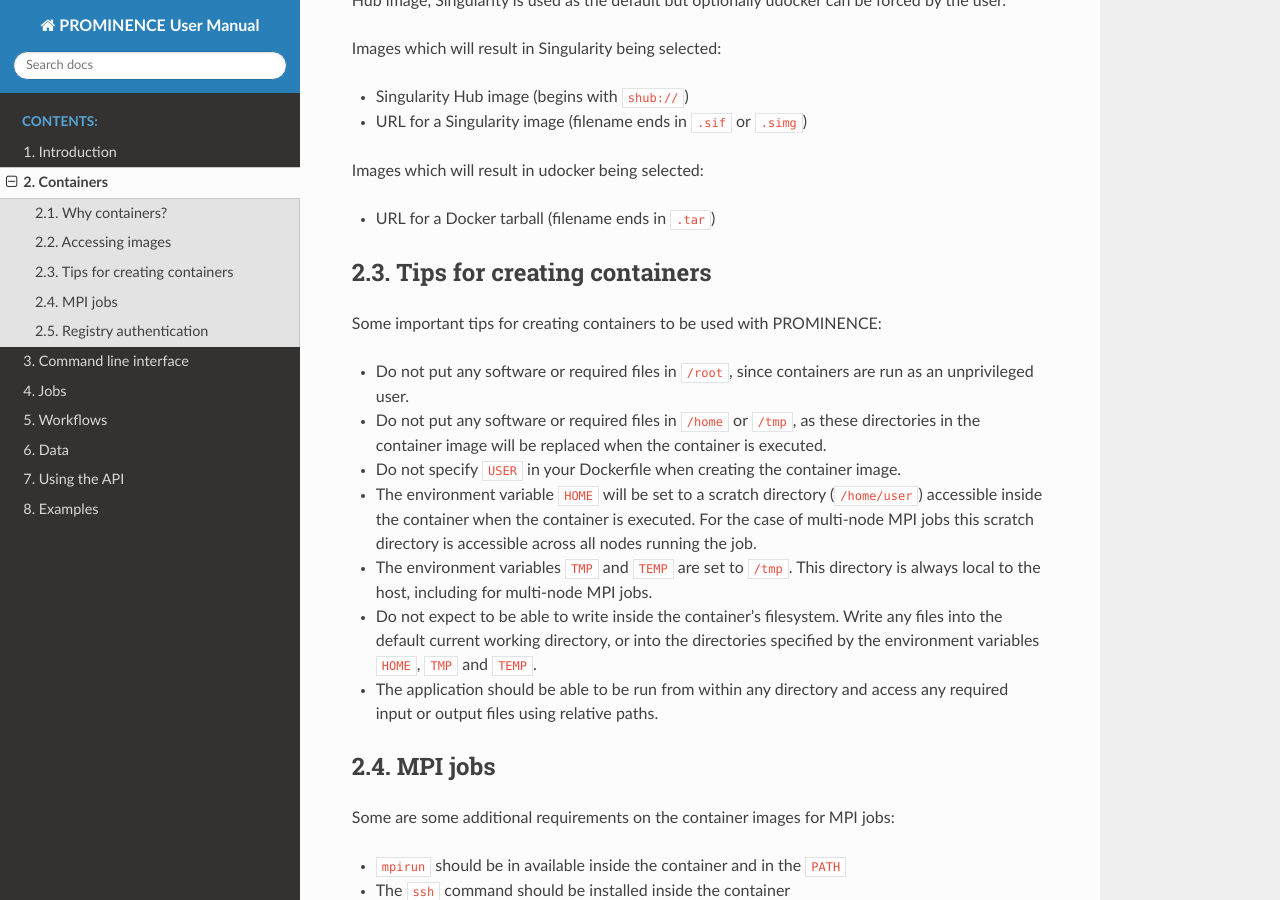
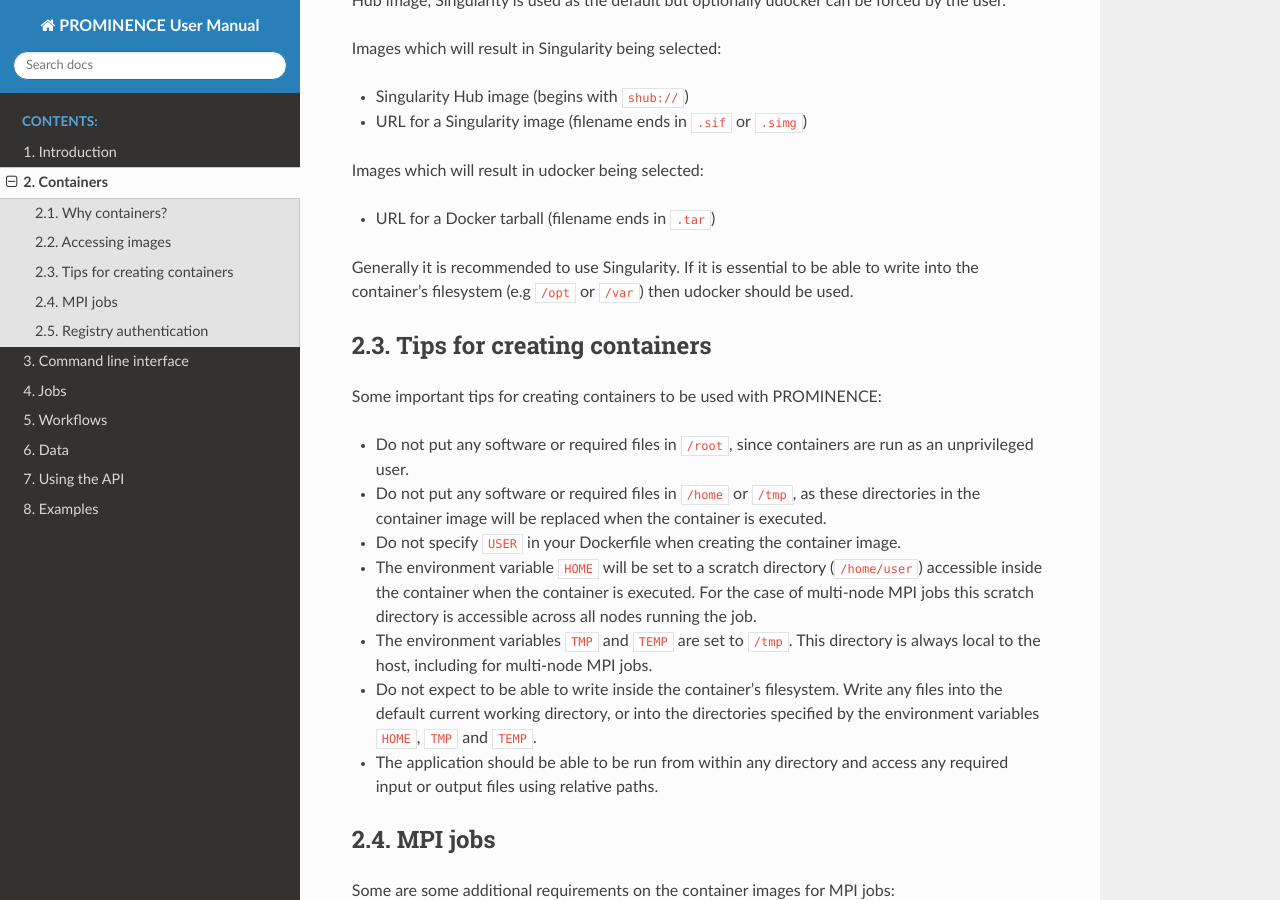
Before and after one commit to prominence-eosc/docs-eosc, a Sphinx documentation site: the page built from source/containers.rst, in a window 1280 px wide and 900 px high, scrolled down 864 px. Built offline with Sphinx 7.4.7 and the Read the Docs theme 2.0.0, drawn with Linux system fonts in a browser that asks for light colours.

Commit message:
Mention when to use Singularity, udocker

```diff
--- a/source/containers.rst
+++ b/source/containers.rst
@@ -35,6 +35,8 @@
 Images which will result in udocker being selected:
 
 * URL for a Docker tarball (filename ends in ``.tar``)
+
+Generally it is recommended to use Singularity. If it is essential to be able to write into the container's filesystem (e.g ``/opt`` or ``/var``) then udocker should be used.
 
 Tips for creating containers
 ----------------------------
```
